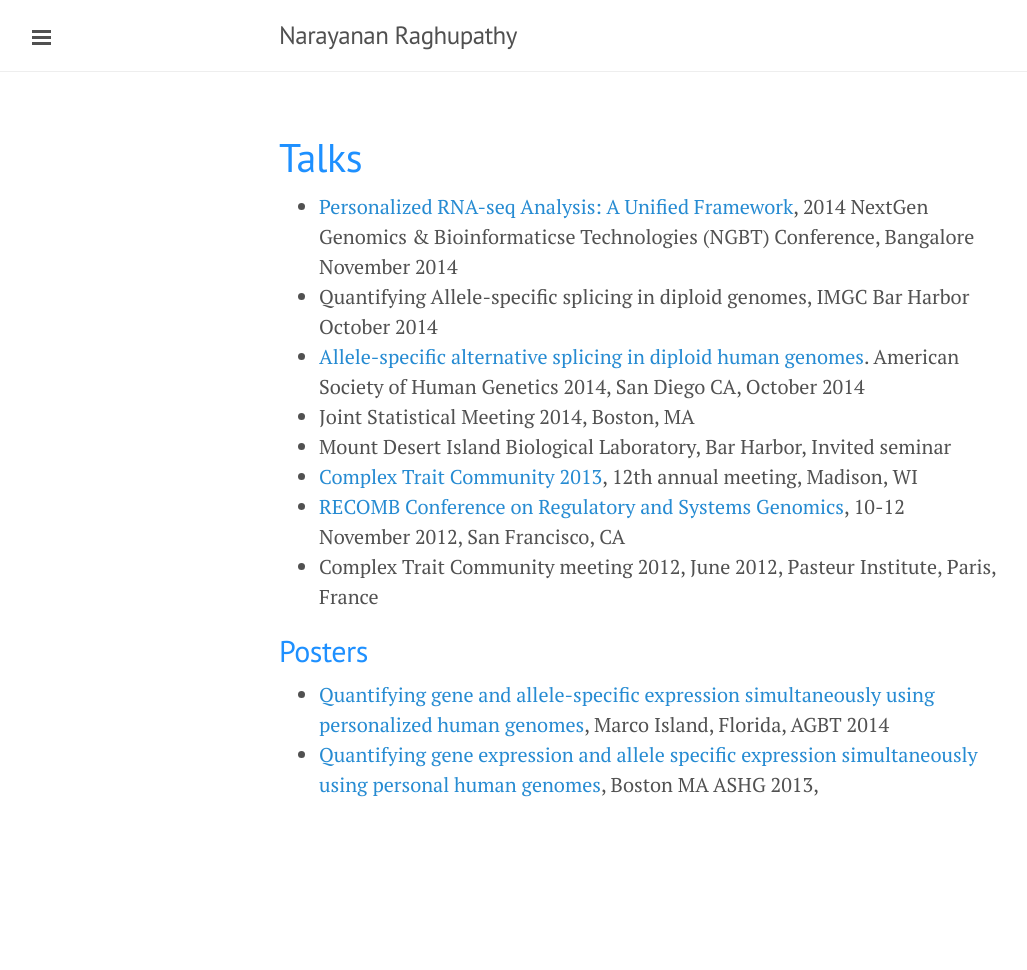
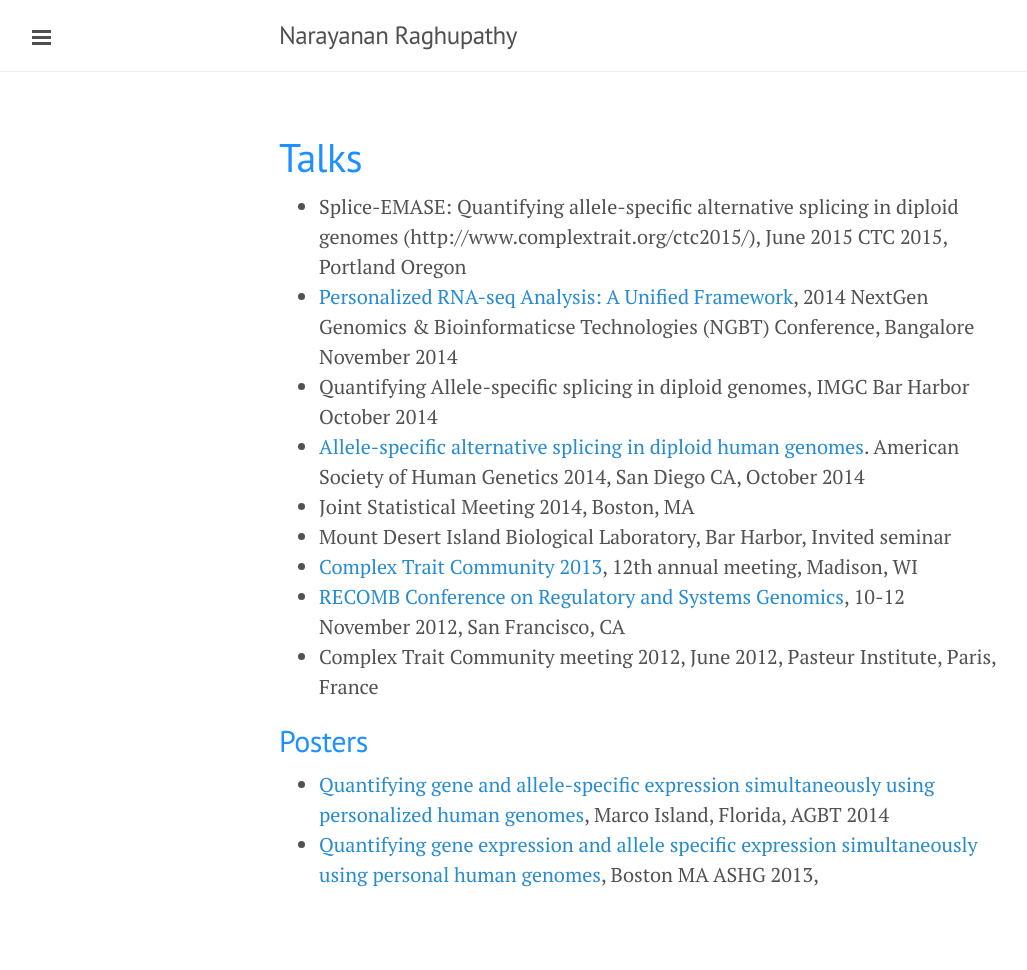
Before and after one commit to narayananr/narayananr.github.io, a Jekyll site: the page built from talks.md, in a window 1280 px wide. Shown: the whole page, without its empty margins (1-1028 px from the left). Built offline with Jekyll 4.4.1, drawn with Linux system fonts in a browser that asks for light colours; Markdown is read by kramdown in place of the engine named in the settings; before the commit the page ends 900 px from its top, so only the background shows below that.

Commit message:
updated ctc 2015

```diff
--- a/talks.md
+++ b/talks.md
@@ -2,6 +2,7 @@
 layout: page
 title: <font color="DodgerBlue">Talks</font>
 ---
+* Splice-EMASE: Quantifying allele-specific alternative splicing in diploid genomes (http://www.complextrait.org/ctc2015/), June 2015 CTC 2015, Portland Oregon
 * [Personalized RNA-seq Analysis: A Unified Framework](http://www.scigenomconferences.com/2014/program.php), 2014 NextGen Genomics & Bioinformaticse Technologies (NGBT) Conference, Bangalore November 2014
 * Quantifying Allele-specific splicing in diploid genomes, IMGC Bar Harbor October 2014
 * [Allele-specific alternative splicing in diploid human genomes](http://www.ashg.org/2014meeting/abstracts/fulltext/f140122188.htm). American Society of Human Genetics 2014, San Diego CA, October 2014
```
